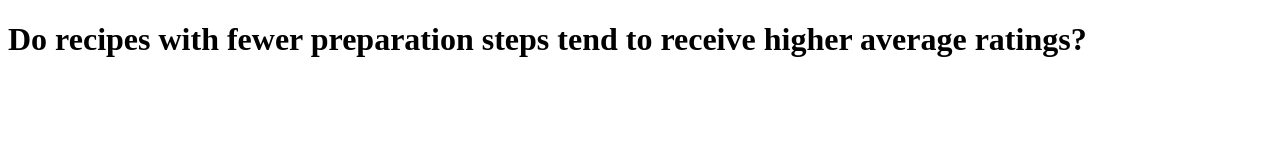
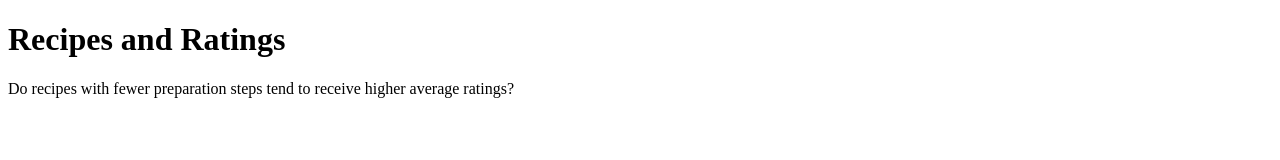
Before and after one commit to trh012-afk/dsc80-project-4, a plain HTML site: page index.html in a window 1280 px wide. Drawn offline with Linux system fonts and the light colour scheme.

Commit message:
Update index.html

```diff
--- a/index.html
+++ b/index.html
@@ -5,6 +5,7 @@
     <title>DSC 80 Project 4 - Recipes and Ratings</title>
 </head>
 <body>
-    <h1>Do recipes with fewer preparation steps tend to receive higher average ratings?</h1>
+    <h1>Recipes and Ratings</h1>
+    <p>Do recipes with fewer preparation steps tend to receive higher average ratings?</p>
 </body>
 </html>
```
